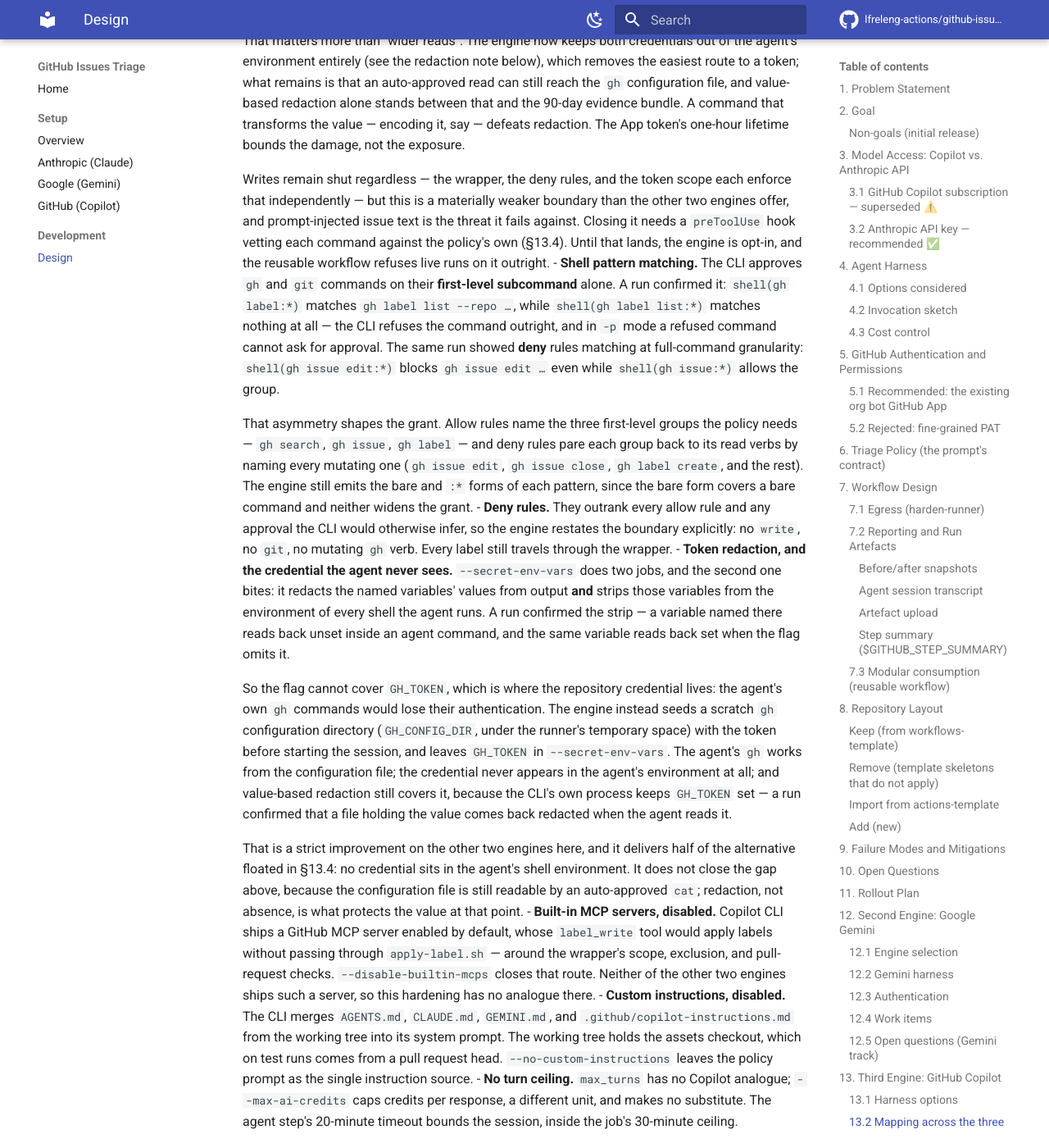
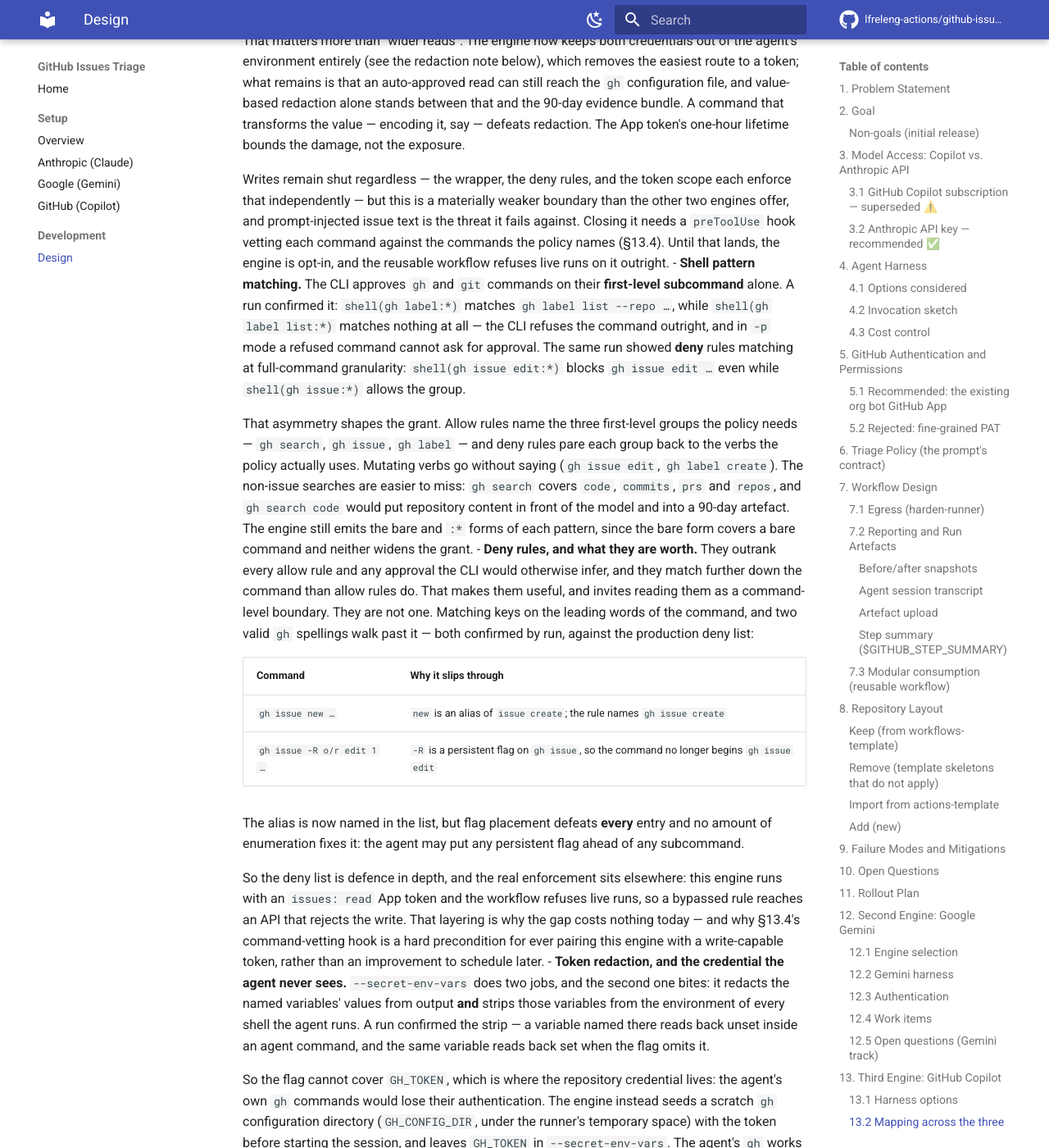
Before and after one commit to lfreleng-actions/github-issues-triage, an MkDocs documentation site: the page built from docs/development/DESIGN.md, in a window 1280 px wide and 1400 px high, scrolled down 18711 px. Shown: the whole window at 82% size. Built offline with MkDocs 1.6.1 and Material for MkDocs 9.7.7, drawn with Linux system fonts in a browser that asks for light colours; comment, search, counter and statistics services are not loaded; some of the changed text lies outside the part shown.

Commit message:
Fix(review): Address Copilot review feedback
Deny the non-issue gh search verbs. Allowing the 'gh search'
group also pre-approved 'gh search code', which would have put
repository content in front of the model and into a 90-day
artefact. A run confirms 'gh search code' now refused and
'gh search issues' still working.

Down-scope the App token on the copilot engine rather than
granting it write. A dry-run caller passing App credentials
minted an issues:write token, which the seeded gh configuration
then put within reach of an auto-approved read. Withholding the
token outright went too far the other way: github.token is
repository-scoped, so an org-wide Copilot scan would have seen
no repository but its own. The mint now asks for issues:read on
this engine, keeping the reach and dropping the write. The guard
lives in the reusable workflow, so every consumer inherits it
rather than each caller repeating it.

Resolve the engine before the App guard. A copilot run with
dry_run false and no App credentials hit the generic guard
first, advising credentials that would not have helped.

Complete two sentences in DESIGN.md left dangling by an earlier
edit, where "the policy's four" became "the policy's own".

Co-authored-by: Claude <noreply@anthropic.com>
Signed-off-by: Matthew Watkins <mwatkins@linuxfoundation.org>

```diff
--- a/docs/development/DESIGN.md
+++ b/docs/development/DESIGN.md
@@ -818,9 +818,9 @@ Containment notes specific to this engine:
   is a materially weaker boundary than the other two engines
   offer, and prompt-injected issue text is the threat it fails
   against. Closing it needs a `preToolUse` hook vetting each
-  command against the policy's own (§13.4). Until that lands,
-  the engine is opt-in, and the reusable workflow refuses live
-  runs on it outright.
+  command against the commands the policy names (§13.4). Until
+  that lands, the engine is opt-in, and the reusable workflow
+  refuses live runs on it outright.
 - **Shell pattern matching.** The CLI approves `gh` and `git`
   commands on their **first-level subcommand** alone. A run
   confirmed it: `shell(gh label:*)` matches
@@ -833,15 +833,45 @@ Containment notes specific to this engine:
 
   That asymmetry shapes the grant. Allow rules name the three
   first-level groups the policy needs — `gh search`, `gh issue`,
-  `gh label` — and deny rules pare each group back to its read
-  verbs by naming every mutating one (`gh issue edit`,
-  `gh issue close`, `gh label create`, and the rest). The engine
-  still emits the bare and `:*` forms of each pattern, since the
-  bare form covers a bare command and neither widens the grant.
-- **Deny rules.** They outrank every allow rule and any approval
-  the CLI would otherwise infer, so the engine restates the
-  boundary explicitly: no `write`, no `git`, no mutating `gh`
-  verb. Every label still travels through the wrapper.
+  `gh label` — and deny rules pare each group back to the verbs
+  the policy actually uses. Mutating verbs go without saying
+  (`gh issue edit`, `gh label create`). The non-issue searches
+  are easier to miss: `gh search` covers `code`, `commits`,
+  `prs` and `repos`, and `gh search code` would put repository
+  content in front of the model and into a 90-day artefact. The
+  engine still emits the bare and `:*` forms of each pattern,
+  since the bare form covers a bare command and neither widens
+  the grant.
+- **Deny rules, and what they are worth.** They outrank every
+  allow rule and any approval the CLI would otherwise infer, and
+  they match further down the command than allow rules do. That
+  makes them useful, and invites reading them as a
+  command-level boundary. They are not one. Matching keys on the
+  leading words of the command, and two valid `gh` spellings walk
+  past it — both confirmed by run, against the production deny
+  list:
+
+  <!-- markdownlint-disable MD013 -->
+
+  | Command | Why it slips through |
+  | ------- | -------------------- |
+  | `gh issue new …` | `new` is an alias of `issue create`; the rule names `gh issue create` |
+  | `gh issue -R o/r edit 1 …` | `-R` is a persistent flag on `gh issue`, so the command no longer begins `gh issue edit` |
+
+  <!-- markdownlint-enable MD013 -->
+
+  The alias is now named in the list, but flag placement defeats
+  **every** entry and no amount of enumeration fixes it: the
+  agent may put any persistent flag ahead of any subcommand.
+
+  So the deny list is defence in depth, and the real enforcement
+  sits elsewhere: this engine runs with an `issues: read` App
+  token and the workflow refuses live runs, so a bypassed rule
+  reaches an API that rejects the write. That layering is why the
+  gap costs nothing today — and why §13.4's command-vetting hook
+  is a hard precondition for ever pairing this engine with a
+  write-capable token, rather than an improvement to schedule
+  later.
 - **Token redaction, and the credential the agent never sees.**
   `--secret-env-vars` does two jobs, and the second one bites:
   it redacts the named variables' values from output **and**
@@ -953,22 +983,25 @@ allow/deny translation of the shared tool grants, the pinned CLI
 install, session evidence into the artefact bundle, and the
 `copilot` choice on the manual dry-run dispatch and the scheduled
 caller's dispatch. Scheduled runs stay on the Claude engine. The
-reusable workflow refuses a live run on this engine, and the
-scheduled caller withholds the GitHub App credential from it as
-well, so a Copilot session holds no write-capable token at all
-until the enforcement below lands.
+reusable workflow refuses a live run on this engine, and skips
+the App-token mint for it whatever the caller passes, so a
+Copilot session holds no write-capable token at all until the
+enforcement below lands. Both guards live in the reusable
+workflow rather than the caller, so every consumer inherits
+them.
 
 Remaining:
 
 1. **Precondition for live use** — command-level enforcement: a
    `preToolUse` hook vetting each proposed shell command against
-   the policy's own, closing the auto-approved-reads gap in
-   §13.2. Needs the hook payload contract confirmed against a
-   real session before it goes anywhere near a security boundary.
-   Half of the alternative once floated here — keeping the
-   credential out of the agent's shell — has landed as the
-   seeded `gh` configuration directory (§13.2); the remaining
-   half is vetting the commands themselves
+   the commands the policy names. It closes two gaps in §13.2,
+   not one: the auto-approved reads, and the deny rules that
+   flag placement walks past. Needs the hook payload contract
+   confirmed against a real session before it goes anywhere near
+   a security boundary. Half of the alternative once floated
+   here — keeping the credential out of the agent's shell — has
+   landed as the seeded `gh` configuration directory (§13.2); the
+   remaining half is vetting the commands themselves
 2. **Second precondition for live use** — a route to the label
    wrapper. The CLI approves shell commands on their first-level
    stem, so `shell(bash triage-assets/scripts/apply-label.sh:*)`
```
Also changed, not shown: README.md (+8 -4 lines), 2 other files.
